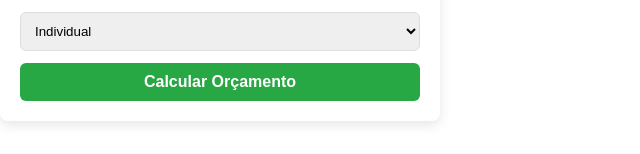
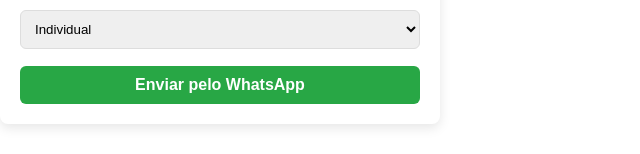
Before and after one commit to rafaelgti79/plano-saude, a React (Vite) app: page / in a window 1280 px wide. Shown: the part 500-654 px from the top of the page, without its empty margins (0-640 px from the left). Built offline with nearby package versions, Linux system fonts and the light colour scheme.

Commit message:
Atualização botão

```diff
--- a/src/App.jsx
+++ b/src/App.jsx
@@ -14,7 +14,7 @@
 *Idade:* ${form.idade}
 *Dependentes:* ${form.dependentes}
 *Plano:* ${form.tipo}
-*Valor estimado:* R$ ${orcamento},00
+
 
 Aguardo retorno.`;
 
@@ -69,7 +69,7 @@
     doc.text(`Idade: ${form.idade}`, 20, 70);
     doc.text(`Dependentes: ${form.dependentes}`, 20, 80);
     doc.text(`Tipo de plano: ${form.tipo}`, 20, 90);
-    doc.text(`Valor estimado: R$ ${orcamento},00`, 20, 110);
+
 
     doc.save(`orcamento-${form.nome.replace(' ', '_')}.pdf`);
   };
@@ -138,32 +138,19 @@
           <option value="Familiar">Familiar</option>
           <option value="Empresarial">Empresarial</option>
         </select>
+
         <button
-          type="submit"
-          className="w-full bg-green-600 text-white py-2 rounded"
-        >
-          Calcular Orçamento
-        </button>
+          onClick={enviarWhatsapp}
+          className="Butum-zap"
+          > Enviar pelo WhatsApp
+          </button>
       </form>
 
       {orcamento !== null && (
         <div className="resultado-orcament">
-          <p>
-            <strong>Valor estimado:</strong> R$ {orcamento.toLocaleString('pt-BR')},00
-          </p>
-          <button
-            onClick={gerarPDF}
-            className="mt-2 w-full bg-blue-600 text-white py-2 rounded"
-          >
-            Gerar PDF
-          </button>
 
-          <button
-          onClick={enviarWhatsapp}
-          className="Butum-zap"
-          >
-  Enviar pelo WhatsApp
-</button>
+
+
 
         </div>
       )}
```
